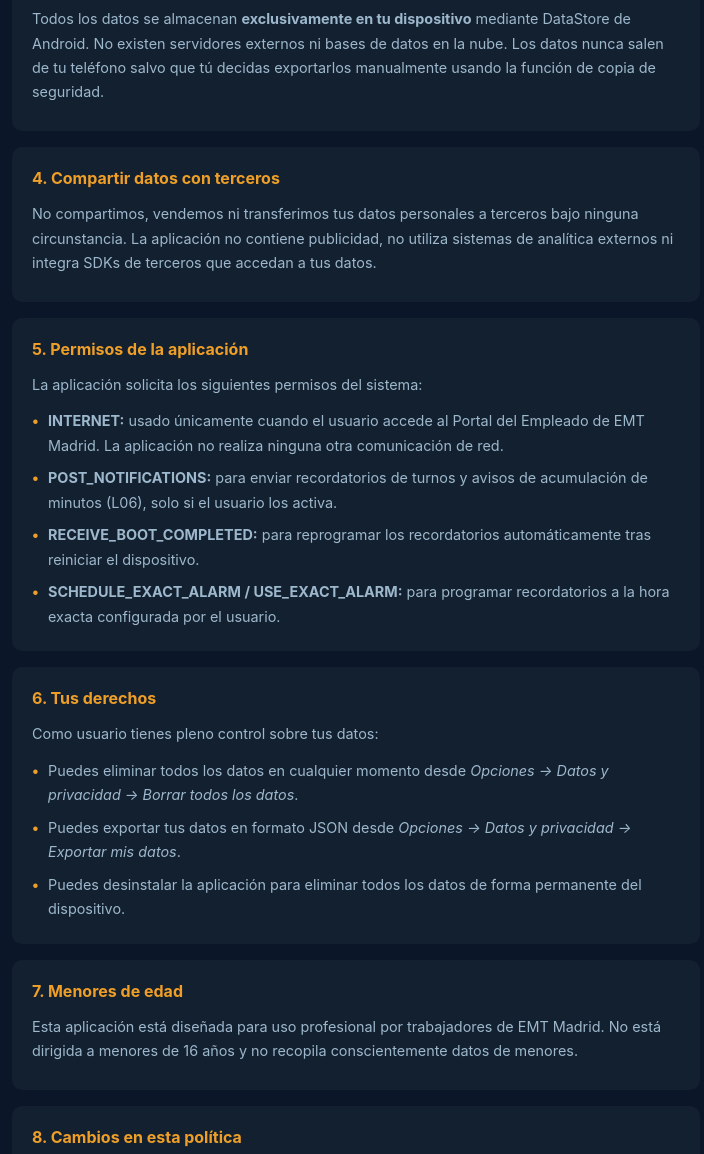
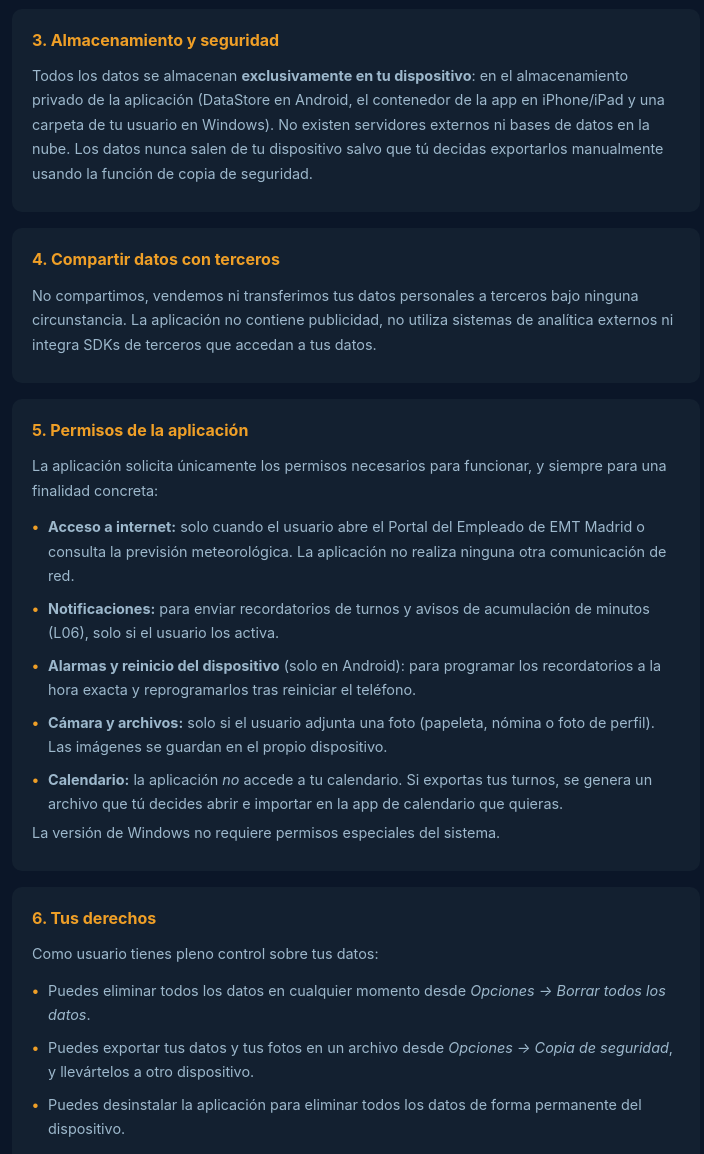
Before and after one commit to mariofdez86-hue/agenda-emt, a plain HTML site: page privacidad.html in a window 1280 px wide. Shown: the part 692-1846 px from the top of the page, without its empty margins (284-988 px from the left). Drawn offline with Linux system fonts and the light colour scheme.

Commit message:
Politica de privacidad: valida para Android, iPhone y Windows
Quitada la version obsoleta (v1.2) y las referencias solo-Android: el
almacenamiento se describe para las tres plataformas, los permisos se explican
por finalidad en vez de por su nombre tecnico de Android, y el contacto pasa a
ser el email (antes solo remitia a Google Play). Fecha actualizada.

Co-Authored-By: Claude Opus 4.8 <noreply@anthropic.com>

```diff
--- a/privacidad.html
+++ b/privacidad.html
@@ -60,12 +60,13 @@
 
 <header>
     <h1>Política de Privacidad</h1>
-    <p>AgendaEMT Madrid &nbsp;·&nbsp; Última actualización: Mayo 2026</p>
+    <p>AgendaEMT Madrid &nbsp;·&nbsp; Última actualización: Julio 2026</p>
 </header>
 
 <section>
     <h2>1. Quién somos</h2>
     <p>AgendaEMT es una aplicación independiente para conductores de EMT Madrid que permite gestionar turnos, vacaciones, cambios y estadísticas laborales. Esta aplicación no está afiliada oficialmente con EMT Madrid S.A.</p>
+    <p>Esta política se aplica a todas las versiones de AgendaEMT: <strong>Android</strong> (Google Play), <strong>iPhone/iPad</strong> (App Store) y <strong>Windows</strong> (aplicación de escritorio).</p>
 </section>
 
 <section>
@@ -81,7 +82,7 @@
 
 <section>
     <h2>3. Almacenamiento y seguridad</h2>
-    <p>Todos los datos se almacenan <strong>exclusivamente en tu dispositivo</strong> mediante DataStore de Android. No existen servidores externos ni bases de datos en la nube. Los datos nunca salen de tu teléfono salvo que tú decidas exportarlos manualmente usando la función de copia de seguridad.</p>
+    <p>Todos los datos se almacenan <strong>exclusivamente en tu dispositivo</strong>: en el almacenamiento privado de la aplicación (DataStore en Android, el contenedor de la app en iPhone/iPad y una carpeta de tu usuario en Windows). No existen servidores externos ni bases de datos en la nube. Los datos nunca salen de tu dispositivo salvo que tú decidas exportarlos manualmente usando la función de copia de seguridad.</p>
 </section>
 
 <section>
@@ -91,21 +92,23 @@
 
 <section>
     <h2>5. Permisos de la aplicación</h2>
-    <p>La aplicación solicita los siguientes permisos del sistema:</p>
+    <p>La aplicación solicita únicamente los permisos necesarios para funcionar, y siempre para una finalidad concreta:</p>
     <ul>
-        <li><strong>INTERNET:</strong> usado únicamente cuando el usuario accede al Portal del Empleado de EMT Madrid. La aplicación no realiza ninguna otra comunicación de red.</li>
-        <li><strong>POST_NOTIFICATIONS:</strong> para enviar recordatorios de turnos y avisos de acumulación de minutos (L06), solo si el usuario los activa.</li>
-        <li><strong>RECEIVE_BOOT_COMPLETED:</strong> para reprogramar los recordatorios automáticamente tras reiniciar el dispositivo.</li>
-        <li><strong>SCHEDULE_EXACT_ALARM / USE_EXACT_ALARM:</strong> para programar recordatorios a la hora exacta configurada por el usuario.</li>
+        <li><strong>Acceso a internet:</strong> solo cuando el usuario abre el Portal del Empleado de EMT Madrid o consulta la previsión meteorológica. La aplicación no realiza ninguna otra comunicación de red.</li>
+        <li><strong>Notificaciones:</strong> para enviar recordatorios de turnos y avisos de acumulación de minutos (L06), solo si el usuario los activa.</li>
+        <li><strong>Alarmas y reinicio del dispositivo</strong> (solo en Android): para programar los recordatorios a la hora exacta y reprogramarlos tras reiniciar el teléfono.</li>
+        <li><strong>Cámara y archivos:</strong> solo si el usuario adjunta una foto (papeleta, nómina o foto de perfil). Las imágenes se guardan en el propio dispositivo.</li>
+        <li><strong>Calendario:</strong> la aplicación <em>no</em> accede a tu calendario. Si exportas tus turnos, se genera un archivo que tú decides abrir e importar en la app de calendario que quieras.</li>
     </ul>
+    <p>La versión de Windows no requiere permisos especiales del sistema.</p>
 </section>
 
 <section>
     <h2>6. Tus derechos</h2>
     <p>Como usuario tienes pleno control sobre tus datos:</p>
     <ul>
-        <li>Puedes eliminar todos los datos en cualquier momento desde <em>Opciones → Datos y privacidad → Borrar todos los datos</em>.</li>
-        <li>Puedes exportar tus datos en formato JSON desde <em>Opciones → Datos y privacidad → Exportar mis datos</em>.</li>
+        <li>Puedes eliminar todos los datos en cualquier momento desde <em>Opciones → Borrar todos los datos</em>.</li>
+        <li>Puedes exportar tus datos y tus fotos en un archivo desde <em>Opciones → Copia de seguridad</em>, y llevártelos a otro dispositivo.</li>
         <li>Puedes desinstalar la aplicación para eliminar todos los datos de forma permanente del dispositivo.</li>
     </ul>
 </section>
@@ -122,11 +125,12 @@
 
 <section>
     <h2>9. Contacto</h2>
-    <p>Si tienes preguntas, dudas o solicitudes relacionadas con esta política de privacidad o el tratamiento de tus datos, puedes contactarnos a través de la página de la aplicación en Google Play.</p>
+    <p>Si tienes preguntas, dudas o solicitudes relacionadas con esta política de privacidad o el tratamiento de tus datos, puedes escribirnos a <a href="mailto:mariofdez86@gmail.com" style="color:#EF9F27;">mariofdez86@gmail.com</a>, o a través de la ficha de la aplicación en Google Play o en la App Store.</p>
 </section>
 
 <footer>
-    AgendaEMT v1.2 &nbsp;·&nbsp; Aplicación independiente para conductores de EMT Madrid<br>
+    AgendaEMT &nbsp;·&nbsp; Aplicación independiente para conductores de EMT Madrid<br>
+    Disponible para Android, iPhone/iPad y Windows<br>
     Esta aplicación no está afiliada oficialmente con EMT Madrid S.A.
 </footer>
 
```
